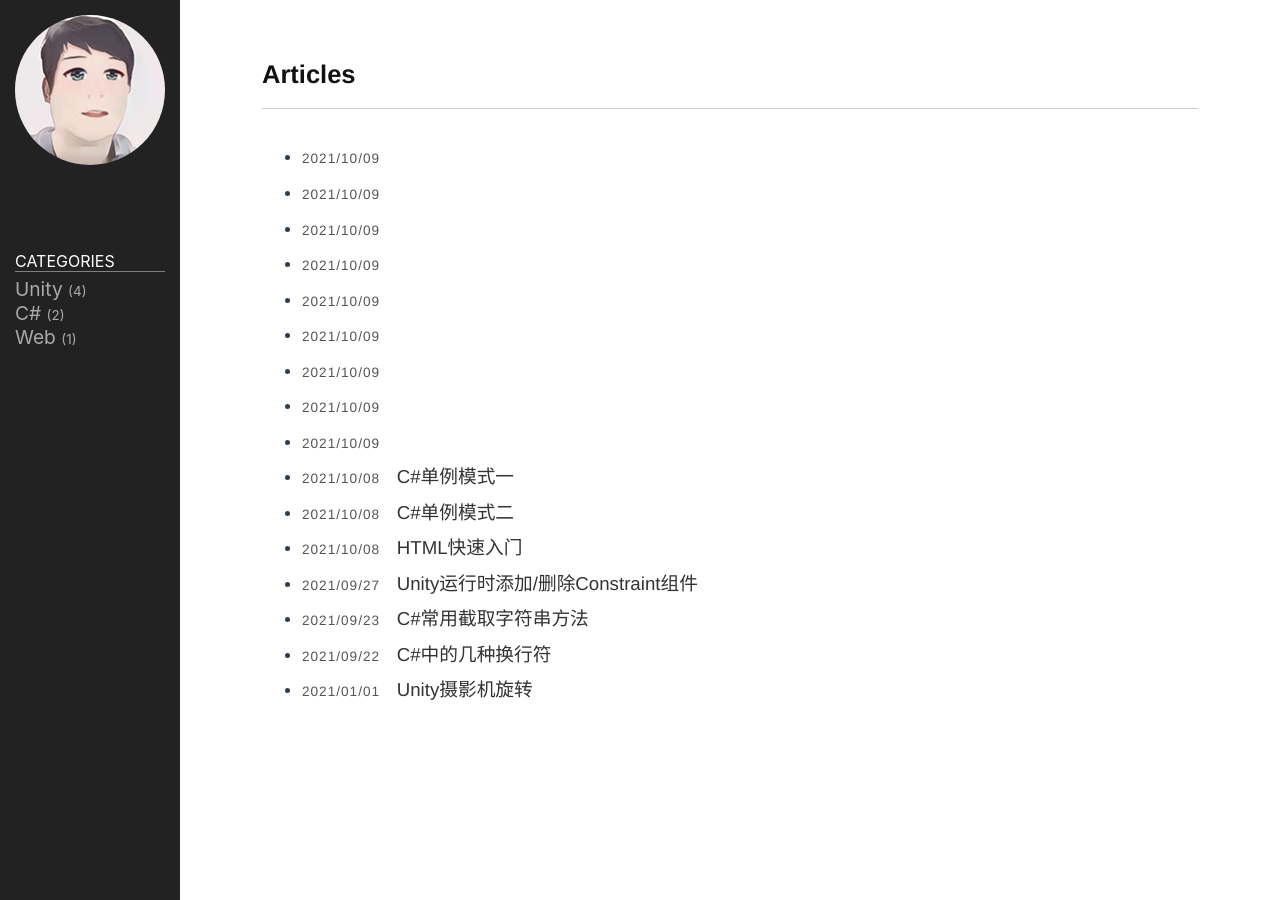
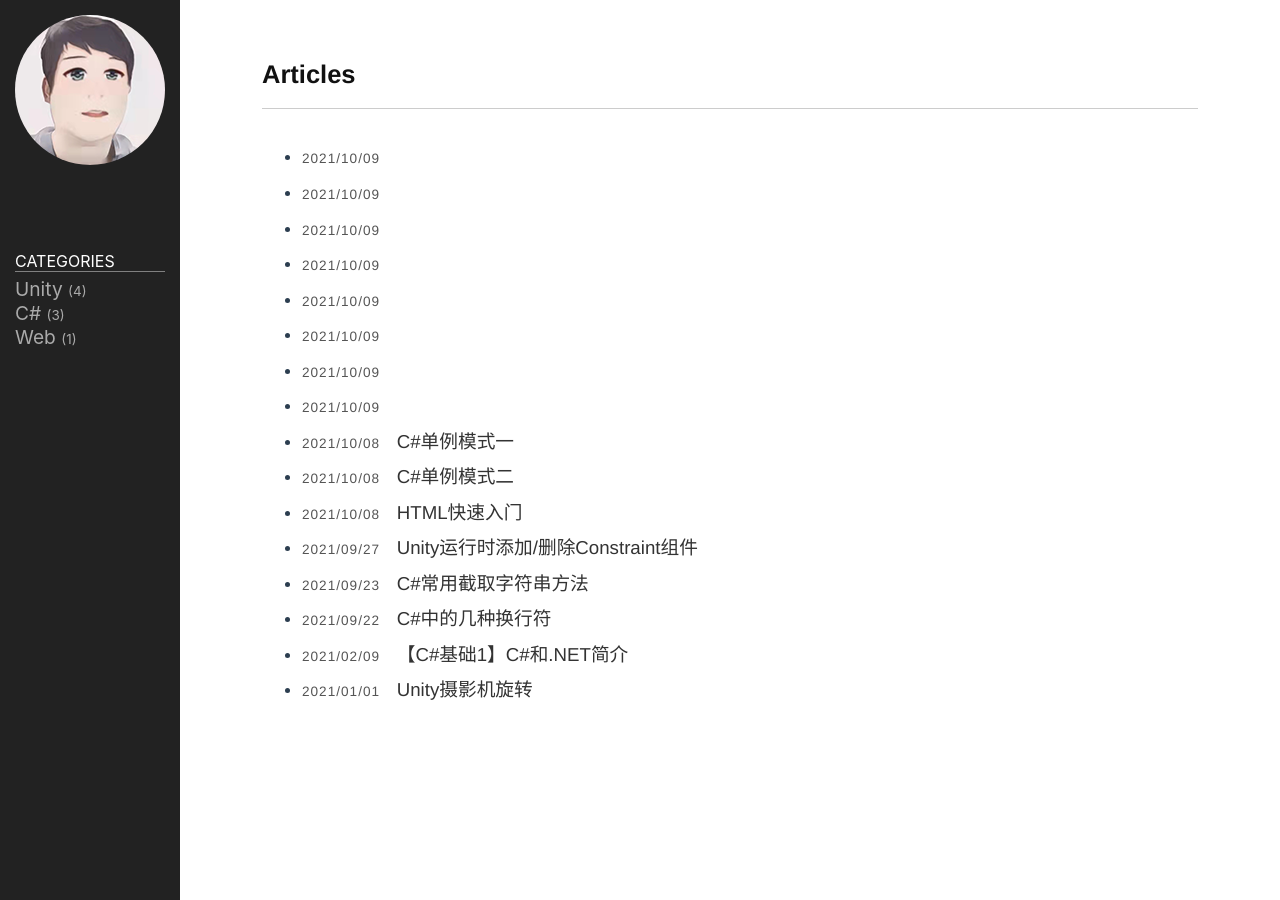
Before and after one commit to Honlay/Honlay.github.io, a Jekyll site: the page built from index.md, in a window 1280 px wide. Built offline with Jekyll 4.4.1, drawn with Linux system fonts in a browser that asks for light colours.

Commit message:
Update 2021-02-09-csharp1.markdown

```diff
--- a/_posts/2021-02-09-csharp1.markdown
+++ b/_posts/2021-02-09-csharp1.markdown
@@ -1,6 +1,6 @@
 ---
 layout: post
-title: [C#基础1]C#和.NET简介
+title: 【C#基础1】C#和.NET简介
 date: 2021-02-09 20:20:23 +0900
 category: C#
 ---
```
